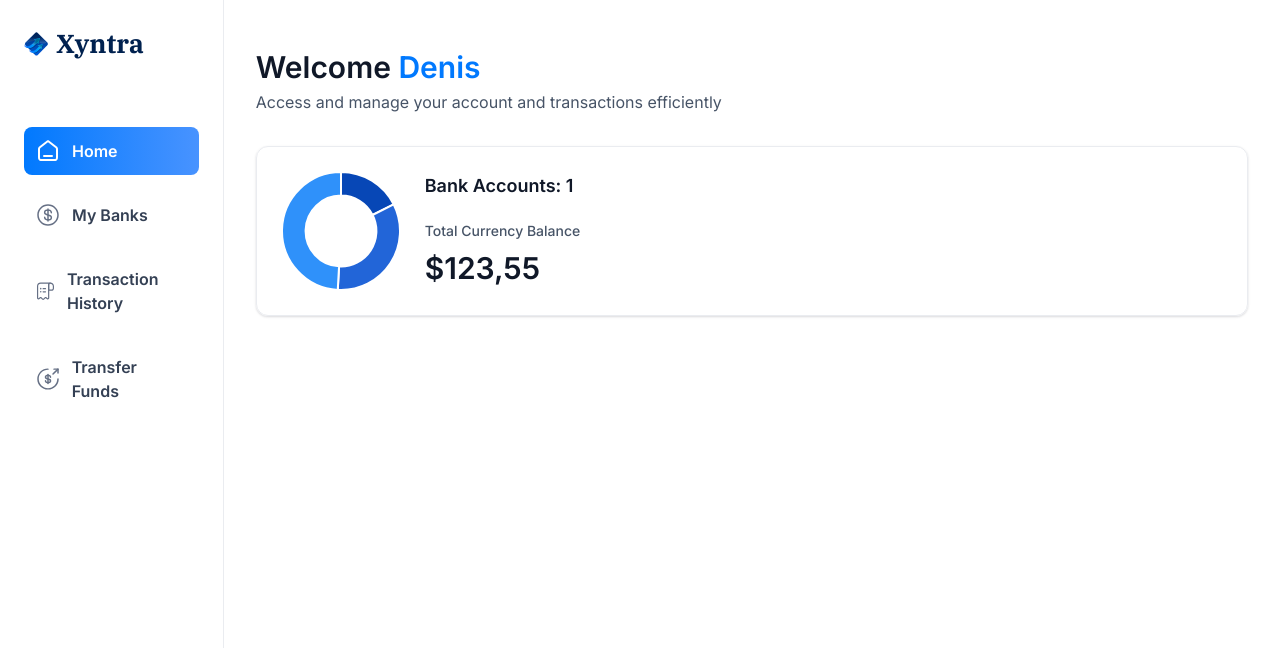
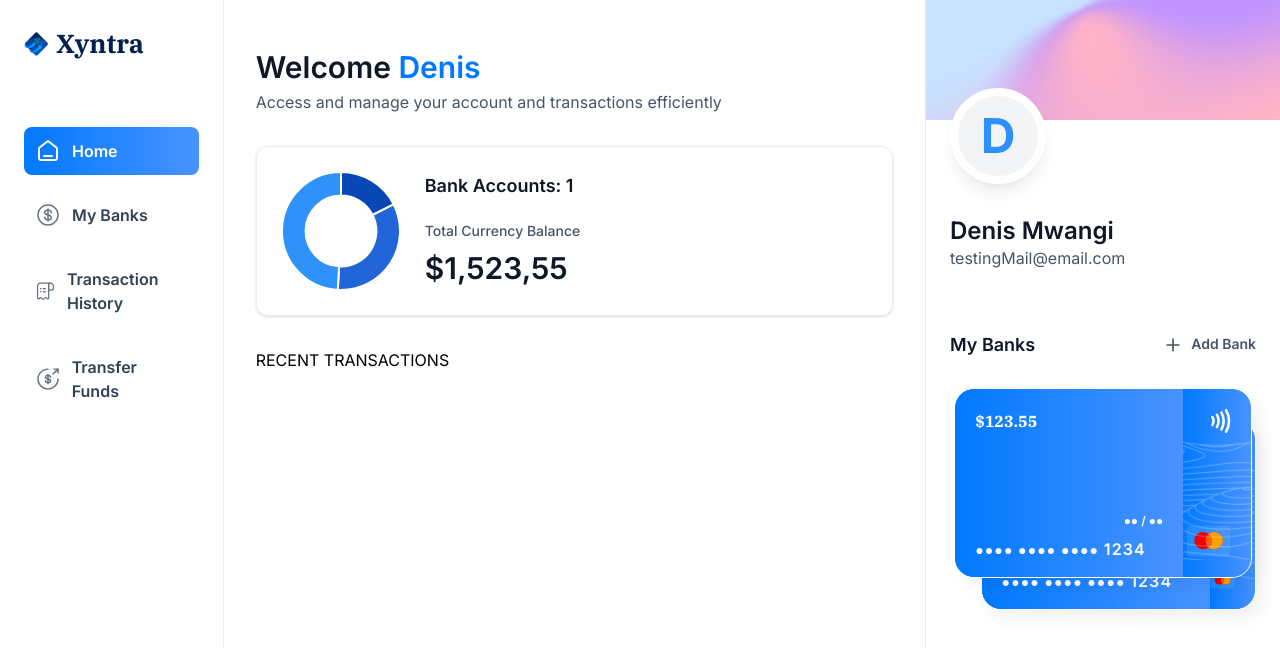
Before and after one commit to denismwangikimani/xyntra_web_bank_app, a Next.js app: page / in a window 1280 px wide. Shown: the top 648 px of the page. Built offline with nearby package versions, Linux system fonts and the light colour scheme.

Commit message:
added the right sidebar and the routes

```diff
--- /dev/null
+++ b/app/(root)/my-banks/page.tsx
@@ -0,0 +1,9 @@
+import React from 'react'
+
+const MyBanks = () => {
+  return (
+    <div>MyBanks</div>
+  )
+}
+
+export default MyBanks
--- a/app/(root)/page.tsx
+++ b/app/(root)/page.tsx
@@ -1,16 +1,21 @@
 import React from "react";
 import HeaderBox from "@/components/HeaderBox";
 import TotalBalanceBox from "@/components/TotalBalanceBox";
+import RightSidebar from "@/components/RightSidebar";
 
 const Home = () => {
   //we will create a loggedIn param to hold the users name
-  const loggedIn = { firstName: "Denis" };
+  const loggedIn = {
+    firstName: "Denis",
+    lastName: "Mwangi",
+    email: "testingMail@email.com",
+  };
 
   return (
     <section className="home">
       <div className="home-content">
         <header className="home-header">
-            {/* We will pass the loggedIn, type, title, user and subtext props to the HeaderBox component */}
+          {/* We will pass the loggedIn, type, title, user and subtext props to the HeaderBox component */}
           <HeaderBox
             type="greeting"
             title="Welcome"
@@ -18,13 +23,21 @@
             subtext="Access and manage your account and transactions efficiently"
           />
           {/* We will pass the accounts, totalBanks and totalCurrentBalance props to the TotalBalanceBox component */}
-            <TotalBalanceBox
-                accounts={[]}
-                totalBanks={1}
-                totalCurrentBalance={123.55}
-            />
+          <TotalBalanceBox
+            accounts={[]}
+            totalBanks={1}
+            totalCurrentBalance={1523.55}
+          />
         </header>
+        RECENT TRANSACTIONS
       </div>
+
+      {/* We will render the RightSidebar component where we will pass in user, transactions and banks as an array */}
+      <RightSidebar
+        user={loggedIn}
+        transactions={[]}
+        banks={[{ currentBalance: 123.55 }, { currentBalance: 3600.98 }]}
+      />
     </section>
   );
 };
--- /dev/null
+++ b/app/(root)/payment-transfer/page.tsx
@@ -0,0 +1,9 @@
+import React from 'react'
+
+const Transfer = () => {
+  return (
+    <div>Transfer</div>
+  )
+}
+
+export default Transfer
--- /dev/null
+++ b/app/(root)/transaction-history/page.tsx
@@ -0,0 +1,9 @@
+import React from 'react'
+
+const TransactionHistory = () => {
+  return (
+    <div> TransactionHistory</div>
+  )
+}
+
+export default TransactionHistory
--- /dev/null
+++ b/components/BankCard.tsx
@@ -0,0 +1,67 @@
+import { formatAmount } from '@/lib/utils'
+import Image from 'next/image'
+import Link from 'next/link'
+import React from 'react'
+
+const BankCard = ({ account, userName, showBalance = true }: CreditCardProps) => {
+
+  console.log(account);
+  return (
+    <div className="flex flex-col">
+      <div className="bank-card">
+        <div className="bank-card_content">
+          <div>
+            <h1 className="text-16 font-semibold text-white">
+              {account.name}
+            </h1>
+            <p className="font-ibm-plex-serif font-black text-white">
+              {formatAmount(account.currentBalance)}
+            </p>
+          </div>
+
+          <article className="flex flex-col gap-2">
+            <div className="flex justify-between">
+              <h1 className="text-12 font-semibold text-white">
+                {userName}
+              </h1>
+              <h2 className="text-12 font-semibold text-white">
+              ●● / ●●
+              </h2>
+            </div>
+            <p className="text-14 font-semibold tracking-[1.1px] text-white">
+              ●●●● ●●●● ●●●● <span className="text-16">1234</span>
+            </p>
+          </article>
+        </div>
+
+        <div className="bank-card_icon">
+          <Image
+            src="/icons/Paypass.svg"
+            width={20}
+            height={24}
+            alt="pay"
+          />
+          <Image
+            src="/icons/mastercard.svg"
+            width={45}
+            height={32}
+            alt="mastercard"
+            className="ml-5"
+          />
+        </div>
+
+        <Image
+          src="/icons/lines.png"
+          width={316}
+          height={190}
+          alt="lines"
+          className="absolute top-0 left-0"
+        />
+      </div>
+
+      {/*copy and show bank balance */}
+    </div>
+  )
+}
+
+export default BankCard
--- /dev/null
+++ b/components/RightSidebar.tsx
@@ -0,0 +1,82 @@
+import React from "react";
+import Image from "next/image";
+import Link from "next/link";
+import BankCard from "./BankCard";
+
+// We will create a functional component called RightSidebar and pass in the user, transactions and banks as props
+const RightSidebar = ({ user, transactions, banks }: RightSidebarProps) => {
+  return (
+    // We will create a right-sidebar section
+    <aside className="right-sidebar">
+      <section className="flex flex-col pb-8">
+        {/* We will create a profile banner */}
+        <div className="profile-banner" />
+        {/* We will create a profile image section */}
+        <div className="profile">
+          <div className="profile-img">
+            <span className="text-5xl font-bold text-blue-500">
+              {user.firstName[0]}
+            </span>
+          </div>
+
+            {/* We will create a profile-details section */}
+          <div className="profile-details">
+            <h1 className='profile-name'>
+              {user.firstName} {user.lastName}
+            </h1>
+            <p className="profile-email">
+              {user.email}
+            </p>
+          </div>
+        </div>
+      </section>
+
+        {/* We will create a banks section */}
+        <section className="banks">
+        <div className="flex w-full justify-between">
+          <h2 className="header-2">My Banks</h2>
+          {/* We will create a link to add a bank */}
+          <Link href="/" className="flex gap-2">
+            <Image
+               src="/icons/plus.svg"
+              width={20}
+              height={20}
+              alt="plus"
+            />
+            <h2 className="text-14 font-semibold text-gray-600">
+              Add Bank
+            </h2>
+          </Link>
+        </div>
+
+        {/* We will map over the banks if they are more than 0*/}
+        {banks?.length > 0 && (
+          <div className="relative flex flex-1 flex-col items-center justify-center gap-5">
+            <div className='relative z-10'>
+                {/* We will render the BankCard component, where we will pass in the key, account, username and set show balance to false */}
+              <BankCard
+                key={banks[0].$id}
+                account={banks[0]}
+                username={`${user.firstName} ${user.lastName}`}
+                showBalance={false}
+              />
+            </div>
+            {banks[1] && (
+              <div className="absolute right-0 top-8 z-0 w-[90%]">
+                {/* We will render the BankCard component, where we will pass in the key, account, username and set show balance to false */}
+                <BankCard
+                    key={banks[1].$id}
+                    account={banks[1]}
+                    username={`${user.firstName} ${user.lastName}`}
+                    showBalance={false}
+                />
+              </div>
+            )}
+          </div>
+        )}
+        </section>
+    </aside>
+  );
+};
+
+export default RightSidebar;
```
